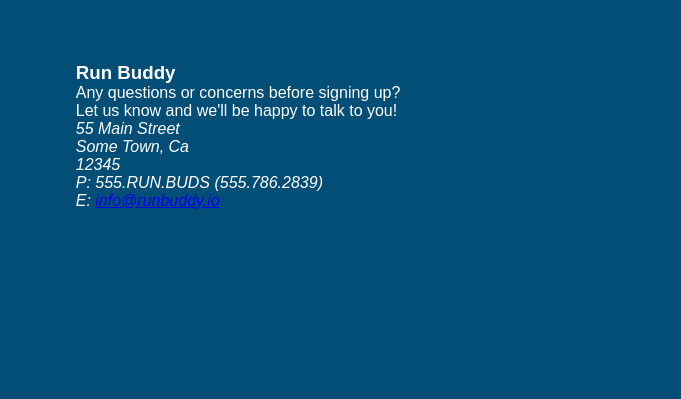
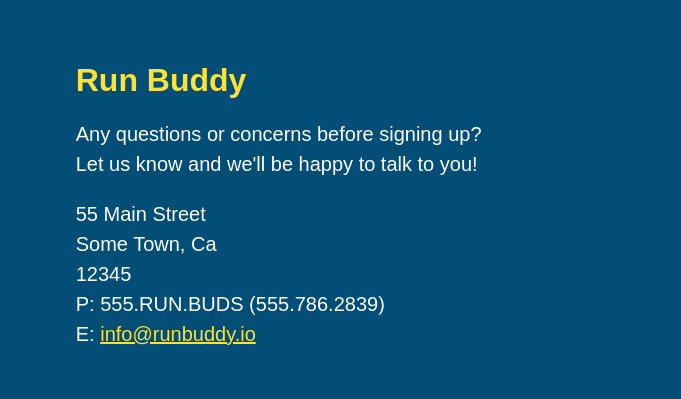
Before and after one commit to rubenoraaron/run-buddy, a plain HTML site: page index.html in a window 1280 px wide. Shown: the part 4075-4474 px from the top of the page, 599-1280 px from the left. Drawn offline with Linux system fonts and the light colour scheme.

```diff
--- a/assets/css/style.css
+++ b/assets/css/style.css
@@ -219,3 +219,21 @@ section {
     margin: 30px 0 0 60px;
     color: white;
 }
+
+.contact-info h3 {
+    color: #fce138;
+    font-size: 32px;
+}
+
+.contact-info p, .contact-info address {
+    margin: 20px 0;
+    line-height: 1.5;
+    font-size: 20px;
+    font-style: normal;
+}
+
+.contact-info a {
+    color: #fce138
+}
+
+/* REACH OUT STYLES END */
```
